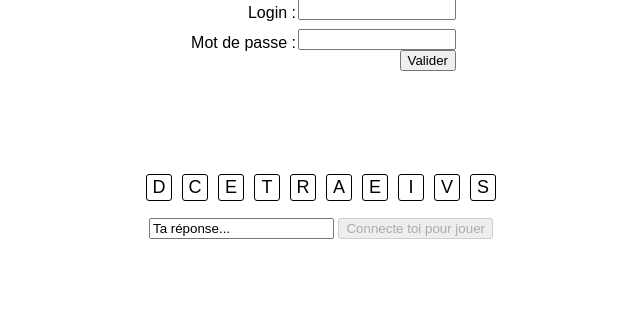
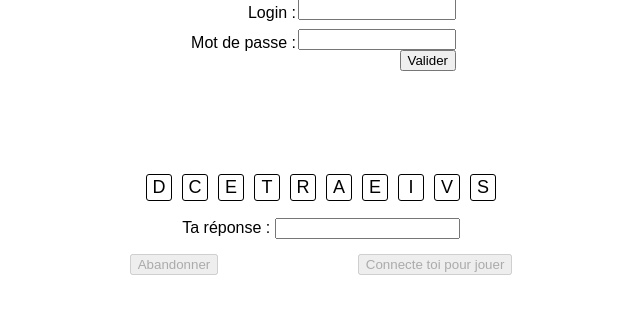
Before and after one commit to Skylsmoi/cyane_exo, a PHP site: page /index.php in a window 1280 px wide. Shown: the part 150-475 px from the top of the page, without its empty margins (319-959 px from the left). Run offline with PHP 8.4, Linux system fonts and the light colour scheme.

Commit message:
new features : give up a game + save number of give up + replay a game

```diff
--- a/index.php
+++ b/index.php
@@ -43,7 +43,7 @@
       <div class="login_title">
         Tu es connecté au compte de <?php echo $_SESSION['utilisateur'] ?>.<br />
       </div>
-      <form id="login_connecte" action="the_game.php?action=logout" id="logout" method="post">
+      <form id="login_connecte" action="the_game.php?action=logout" method="post">
         <input type="submit" value="Déconnexion" />
       </form>
 
@@ -112,9 +112,11 @@
     </div>
 
     <div id="game">
+
       <div id="game_options">
 
 <?php
+  if (!isset($_GET['solution'])) { //si le joueur a cliqué sur abandonné, on n'affiche pas de nouvelle partie
     $new_mot = load_random_mot($lexique); //charge un mot de la bdd
     $new_mot_ordonne = $new_mot; //sauvegarde dans une autre variable le mot encore ordonné
     shuffle($new_mot); // désordonne le mot
@@ -123,26 +125,43 @@
       echo  '
           <div class="une_option">'.$new_mot[$i].'</div>';
     }
+  }
 ?>
 
       </div>
       <div id="game_reponse">
 
-        <form action="the_game.php?action=valider_reponse" method="post">
-          <input type="text" class="input_reponse" name="reponse" value="Ta réponse..." maxlength="50" />
-          <input type="hidden" name="mot_ordonne" value="<?php echo implode($new_mot_ordonne); ?>" />
+<?php if (!isset($_GET['solution'])) { //si le joueur a cliqué sur abandonné, on n'affiche pas de nouvelle partie ?>
 
-<?php if (isset($_SESSION['utilisateur'])) { ?>
+        <form action="the_game.php?action=valider_abandonner" method="post">
+          <label for="input_reponse">Ta réponse : </label>
+          <input id="input_reponse" type="text" class="input_reponse" name="reponse" value="" maxlength="50" />
+          <input type="hidden" name="mot_ordonne" value="<?php echo implode($new_mot_ordonne); ?>" /><br />
 
-          <input type="submit" value="Valider" />
+          <div class="game_reponse_btns">
 
-<?php } else { ?>
+<?php   if (isset($_SESSION['utilisateur'])) { ?>
 
-          <input type="submit" value="Connecte toi pour jouer" disabled />
+            <input type="submit" name="btn_abandonner" value="Abandonner" />
+            <input type="submit" name="btn_valider" value="Valider" />
+
+<?php   } else { ?>
+
+            <input type="submit" name="btn_abandonner" value="Abandonner" disabled />
+            <input type="submit" name="btn_valider" value="Connecte toi pour jouer" disabled />
+
+<?php   } // if (isset($_SESSION['utilisateur'])) ?>
+          </div>
+
+        </form>
+
+<?php } else { // fin if (!isset($_GET['solution'])) ?>
+
+        <form action="the_game.php?action=rejouer" id="rejouer" method="post">
+          <input type="submit" value="Rejouer" />
+        </form>
 
 <?php } ?>
-
-        </form>
 
         <div id="game_message">
           <div class="erreur">
@@ -154,7 +173,7 @@
         echo 'Erreur interne, action invalide';
         break;
       case -2:
-        echo 'Erreur interne, données du formulaire enovyées invalide. Requis : $_POST["reponse"] et $_POST["mot_ordonne"]';
+        echo 'Erreur interne, données du formulaire enovyées invalide.';
         break;
       case -3:
         echo 'Une lettre est utilisée trop souvent, ton mot est invalide, tu n\'as gagné aucun point.';
@@ -188,6 +207,9 @@
         $nb_pts = htmlspecialchars($_GET['nb_pts']);
         echo 'Ce n\'est pas le mot proposé mais ton mot est valide. Tu as gagné '.$nb_pts.' pts.';
         break;
+      case 3:
+        echo 'La bonne réponse était : '.htmlspecialchars($_GET['solution']);
+        break;
     }
   }
 ?>
--- a/styles.css
+++ b/styles.css
@@ -66,6 +66,15 @@ body {
 #game_reponse {
   clear: both;
 }
+.game_reponse_btns {
+  margin: 15px 0 15px;
+}
+.game_reponse_btns input[name="btn_valider"] {
+  margin-left: 135px;
+}
+#rejouer {
+  margin-bottom: 15px;
+}
 .une_option {
   float: left;
   width: 20px;
--- a/the_game.php
+++ b/the_game.php
@@ -2,7 +2,7 @@
 session_start();
 
 if (isset($_GET["action"])) {
-  $liste_actions = ['valider_reponse','creation_login','login', 'logout'];
+  $liste_actions = ['valider_abandonner','creation_login','login', 'logout', 'rejouer'];
   $action = htmlspecialchars($_GET["action"]);
 
   if (!in_array($action, $liste_actions)) {
@@ -18,8 +18,13 @@ if (isset($_GET["action"])) {
       case 'logout':
         logout_user();
         break;
-      case 'valider_reponse':
-        valider_reponse();
+      case 'valider_abandonner':
+        if (isset($_POST['btn_valider'])) valider_reponse(); //btn valider a été cliqué
+        elseif (isset($_POST['btn_abandonner'])) abandonner_partie(); //btn abandonner a été cliqué
+        else header('location: index.php?erreur=-1');
+        break;
+      case 'rejouer':
+        header('location: index.php');
         break;
     }
   }
@@ -194,5 +199,24 @@ function logout_user() {
   }
 }
 
+function abandonner_partie() {
+  if (!isset($_SESSION['utilisateur'])) {
+    header('location: index.php?erreur_log=-6');
+    die();
+  }
+
+  if (isset($_POST['mot_ordonne'])) {
+    $mot_ordonne = $_POST['mot_ordonne'];
+
+    require_once('users.php');
+
+    $rez = ajouter_abandon_utilisateur($_SESSION['utilisateur']);
+
+    if ($rez == 1) header('location: index.php?info=3&solution='.$mot_ordonne);
+    else header('location: index.php?erreur=-7&solution='.mot_ordonne);
+
+  } else header('location: index.php?erreur_log=-2');
+}
+
 
 ?>
```
Also changed, not shown: users.php (+23 -2 lines). Lines whose indentation alone changed are shown as unchanged.
